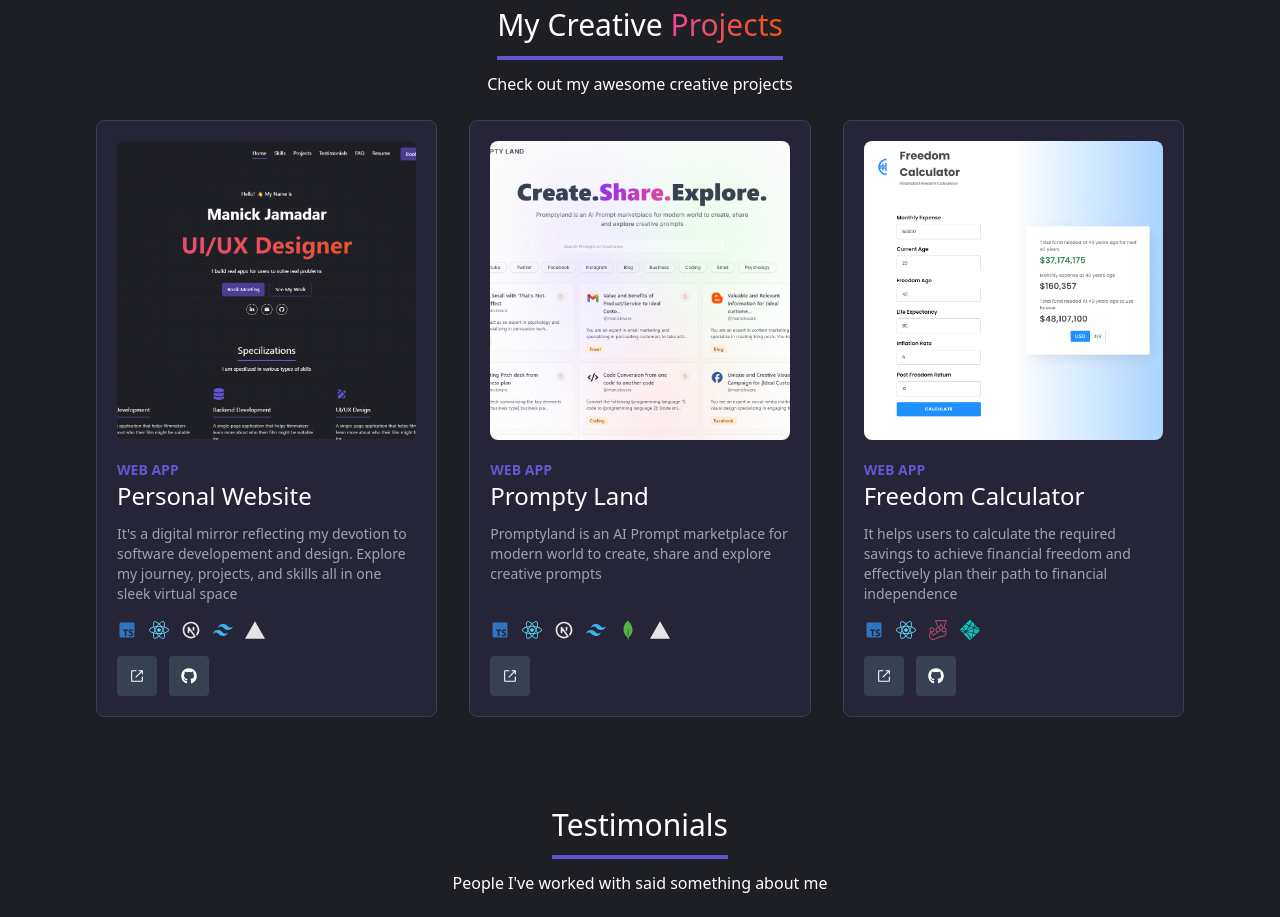
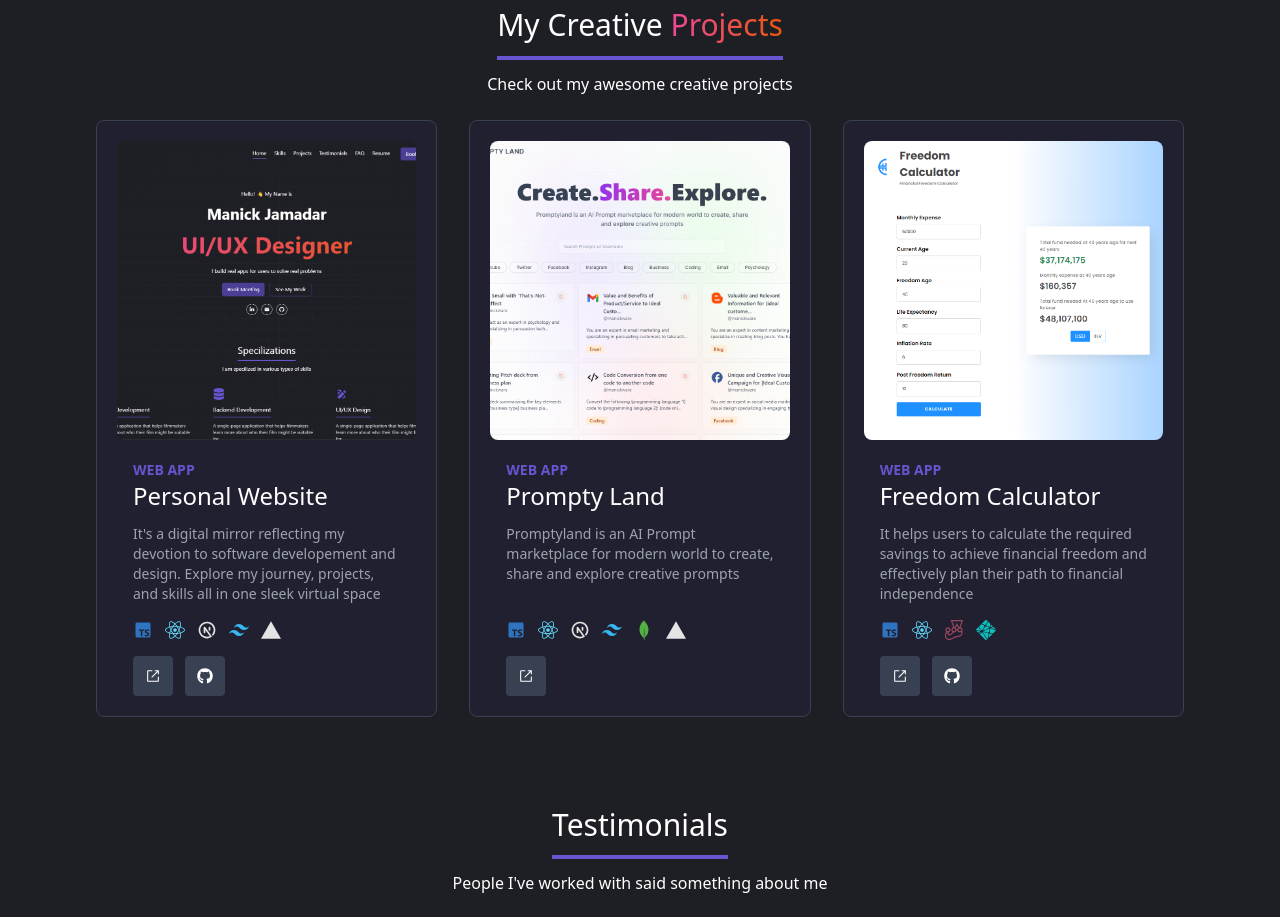
Before and after one commit to manickjamadar/personal-website, a Next.js app: page / in a window 1280 px wide. Shown: the part 1420-2337 px from the top of the page. Built offline with nearby package versions, Linux system fonts and the light colour scheme.

Commit message:
project card improvement

```diff
--- a/app/components/projectCard.tsx
+++ b/app/components/projectCard.tsx
@@ -13,7 +13,7 @@ const ProjectCard: React.FC<Props> = ({ project }) => {
   const { category, description, imageUrl, skills, title, liveUrl, sourceUrl } =
     project;
   return (
-    <div className="p-5 bg-[#252537] rounded-lg border border-gray-700 flex flex-col">
+    <div className="p-5 bg-primary-800 bg-opacity-10 backdrop-filter backdrop-blur-sm rounded-lg border border-gray-700 flex flex-col">
       <div className="aspect-square relative rounded-lg overflow-clip bg-primary-950">
         {imageUrl ? (
           <Image
@@ -35,7 +35,7 @@ const ProjectCard: React.FC<Props> = ({ project }) => {
         )}
       </div>
       <Spacer vertical={20} />
-      <div className="flex flex-col gap-4 flex-1 justify-between">
+      <div className="flex flex-col gap-4 flex-1 justify-between px-4">
         <div className="flex flex-col gap-3">
           <div className="flex flex-col items-start">
             <p className="text-primary uppercase text-sm font-bold">
```
